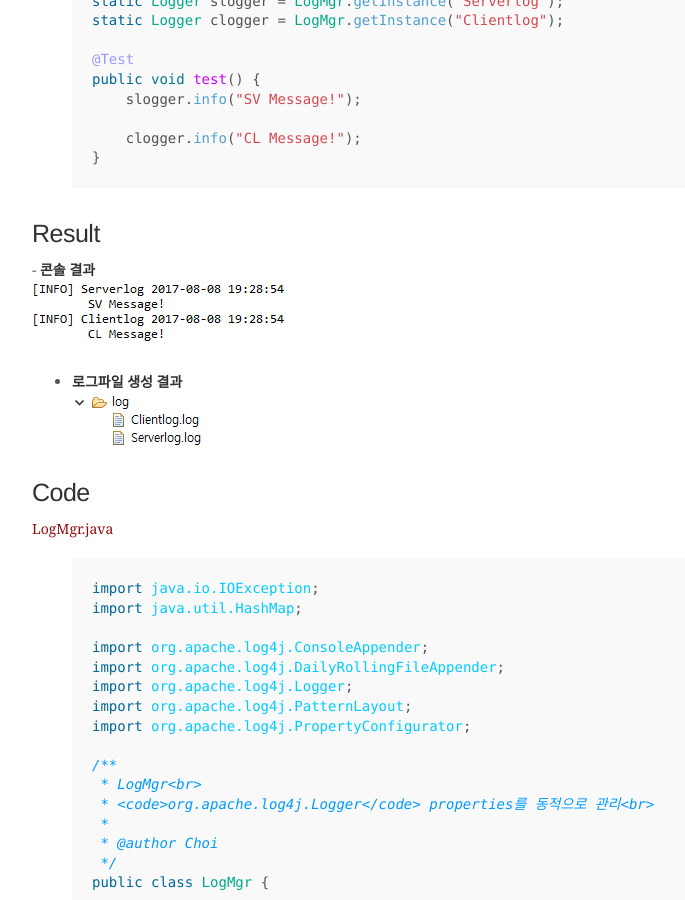
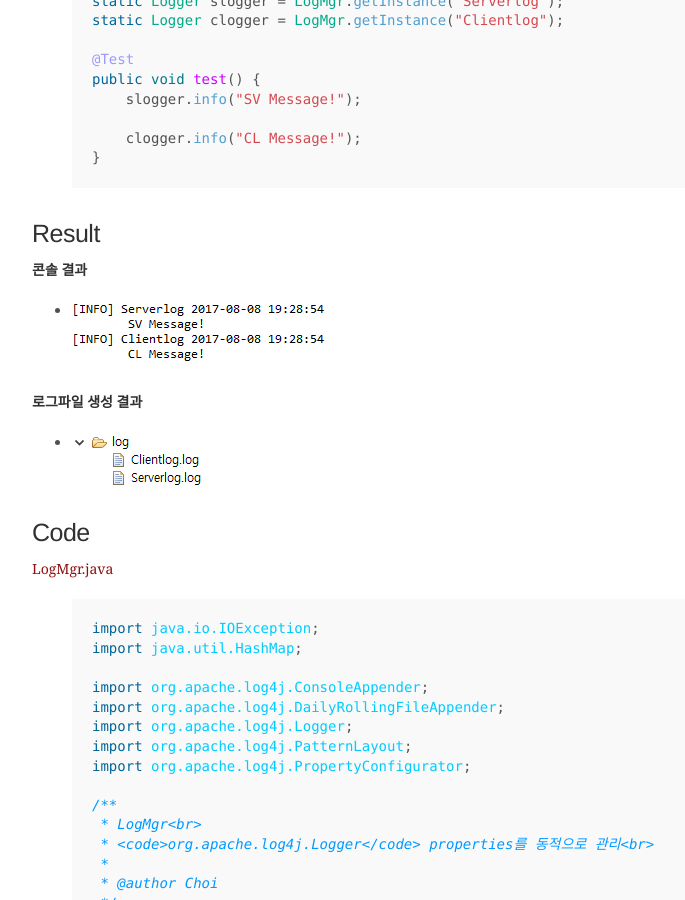
Before and after one commit to cholnh/cholnh.github.io, a Jekyll site: the page built from _posts/Dev/Java/2017-8-8-LogMgr.md, in a window 1280 px wide and 900 px high, scrolled down 571 px. Shown: the whole window, without its empty margins (248-933 px from the left). Built offline with Jekyll 4.4.1, drawn with Linux system fonts in a browser that asks for light colours; Markdown is read by kramdown in place of the engine named in the settings.

Commit message:
Update 2017-8-8-LogMgr.md

```diff
--- a/_posts/Dev/Java/2017-8-8-LogMgr.md
+++ b/_posts/Dev/Java/2017-8-8-LogMgr.md
@@ -34,11 +34,11 @@ public void test() {
 
 ### Result
 
-- **콘솔 결과**
-![result]({{ site.url }}/assets/log/logmgr_result.png)
+**콘솔 결과**
+- ![result]({{ site.url }}/assets/log/logmgr_result.png)
 
-- **로그파일 생성 결과**
-![result]({{ site.url }}/assets/log/logmgr_result2.png)
+**로그파일 생성 결과**
+- ![result]({{ site.url }}/assets/log/logmgr_result2.png)
 
 
 
```
